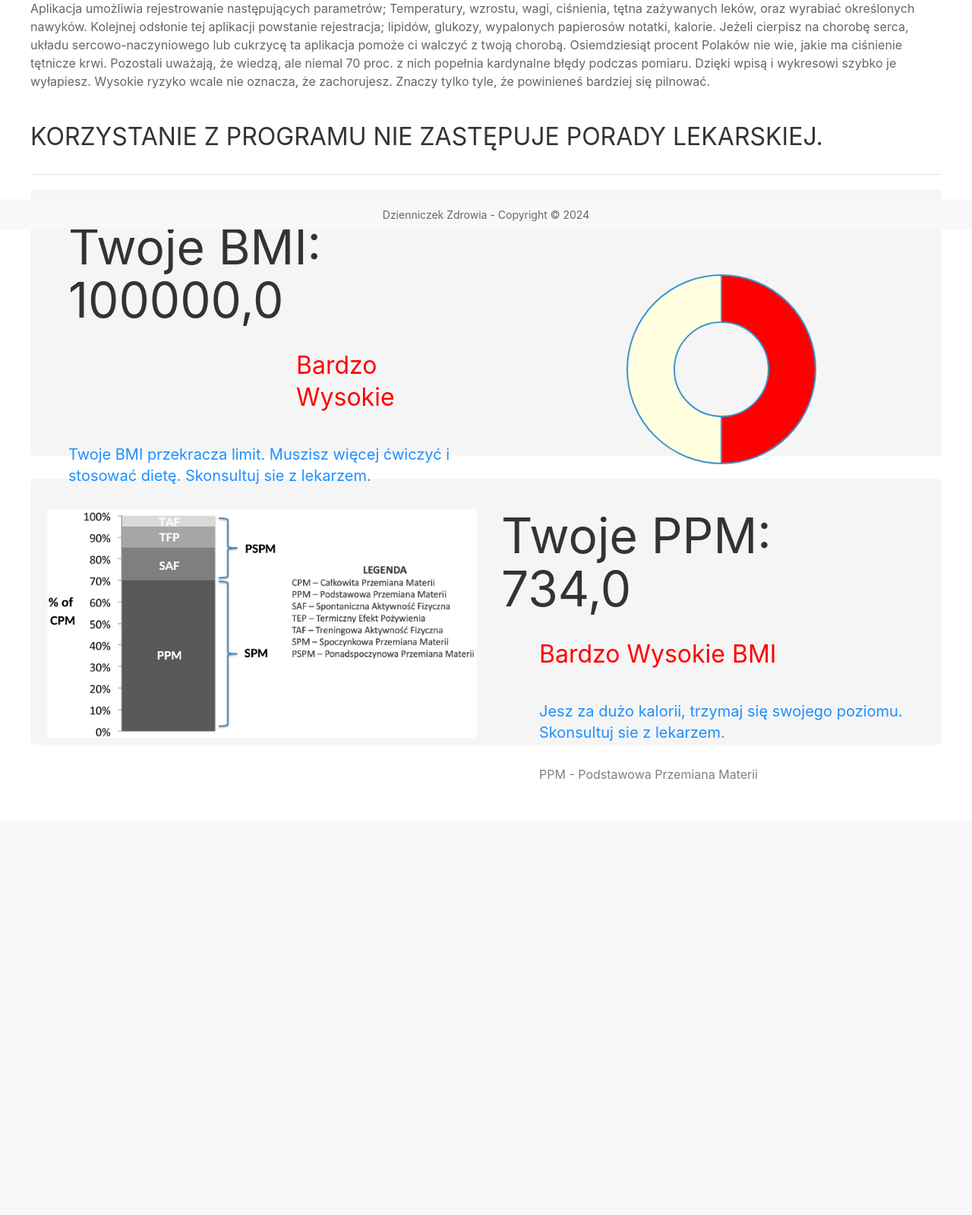
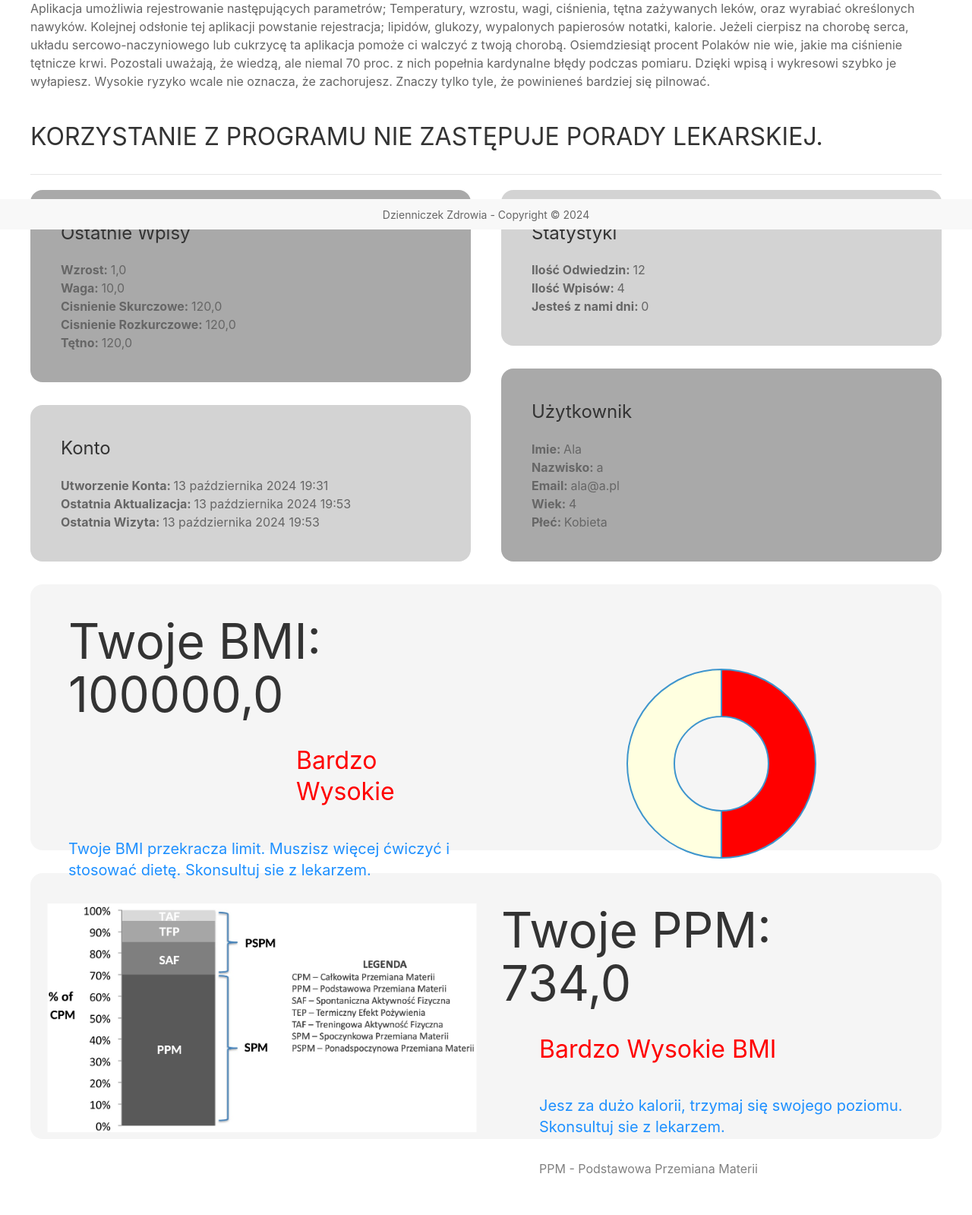
Before and after one commit to YankielG/PP_Journal, a Django app: page /web/ in a window 1280 px wide. Shown: the part 498-2097 px from the top of the page at 76% size. Before the commit the page ends 1524 px from the top, so only its background shows below. Run offline with Django 5.2, Linux system fonts and the light colour scheme; a user stored in the database is signed in; data comes from the database, SQL or seed files in the repository; tables that the repository leaves empty hold one stand-in row (values such as "Sample post").

Commit message:
dodanie podsumowania

```diff
--- a/app_web/templates/app_web/home.html
+++ b/app_web/templates/app_web/home.html
@@ -47,8 +47,75 @@
         <h2>KORZYSTANIE Z PROGRAMU NIE ZASTĘPUJE PORADY LEKARSKIEJ.</h2>
 
         <div style="margin-outside: 40px"><h2 class="uk-heading-divider"></h2></div>
+        <div>
 
-        <div class="uk-border-rounded" style="background-color: #F5F5F5; height: 350px">
+            <div class="uk-child-width-1-2@m" uk-grid>
+                <div>
+                    <div>
+                        <div class="uk-card-body" style="background-color: #A9A9A9; border-radius: 1rem">
+                            <h3 class="uk-card-title">Ostatnie Wpisy</h3>
+                            <span> <b>Wzrost: </b> </span>
+                            <span>{{ last_growth.growth }}</span><br>
+                            <span> <b>Waga: </b> </span>
+                            <span>{{ last_weight.weight }}</span><br>
+                            <span> <b>Cisnienie Skurczowe: </b> </span>
+                            <span>{{ last_pressure.shrink }}</span><br>
+                            <span> <b>Cisnienie Rozkurczowe: </b> </span>
+                            <span>{{ last_pressure.diastole }}</span><br>
+                            <span> <b>Tętno: </b> </span>
+                            <span>{{ last_pressure.pulse }}</span><br>
+                        </div>
+
+                        <div class="uk-padding-small"></div>
+
+                        <div class="uk-card-body" style="background-color: #D3D3D3; border-radius: 1rem">
+                            <h3 class="uk-card-title">Konto</h3>
+                            <span> <b>Utworzenie Konta: </b> </span>
+                            <span>{{ user.date_joined }}</span><br>
+                            <span> <b>Ostatnia Aktualizacja: </b> </span>
+                            <span>{{ user.userprofile.update_date }}</span><br>
+                            <span> <b>Ostatnia Wizyta: </b> </span>
+                            <span>{{ user.last_login }}</span><br>
+                        </div>
+                    </div>
+                </div>
+
+                <div>
+                    <div>
+                        <div class="uk-card-body" style="background-color: #D3D3D3; border-radius: 1rem">
+                            <h3 class="uk-card-title">Statystyki</h3>
+                            <span> <b>Ilość Odwiedzin: </b> </span>
+                            <span>{{ cnt_visits.login_count }}</span><br>
+                            <span> <b>Ilość Wpisów: </b> </span>
+                            <span>{{ total_entries }}</span><br>
+                            <span> <b>Jesteś z nami dni: </b> </span>
+                            <span>{{ date_account }}</span><br>
+                        </div>
+
+                        <div class="uk-padding-small"></div>
+
+                        <div class="uk-card-body" style="background-color: #A9A9A9; border-radius: 1rem">
+                            <h3 class="uk-card-title">Użytkownik</h3>
+                            <span> <b>Imie: </b> </span>
+                            <span>{{ user.first_name }}</span><br>
+                            <span> <b>Nazwisko: </b> </span>
+                            <span>{{ user.last_name }}</span><br>
+                            <span> <b>Email: </b> </span>
+                            <span>{{ user.email }}</span><br>
+                            <span> <b>Wiek: </b> </span>
+                            <span>{{ age }}</span><br>
+                            <span> <b>Płeć: </b> </span>
+                            <span>{{ user.userprofile.gender }}</span><br>
+                    </div>
+                </div>
+            </div>
+
+
+        </div>
+
+        <div class="uk-padding-small"></div>
+
+        <div style="background-color: #F5F5F5; height: 350px; border-radius: 1rem">
 
             <div class="uk-grid">
                 <div class="uk-width-1-2">
@@ -107,7 +174,7 @@
 
         <div class="uk-padding-small"></div>
 
-        <div class="uk-border-rounded" style="background-color: #F5F5F5; height: 350px">
+        <div style="background-color: #F5F5F5; height: 350px; border-radius: 1rem">
 
             <div class="uk-grid">
                 <div class="uk-width-1-2">
--- a/app_web/views.py
+++ b/app_web/views.py
@@ -22,6 +22,7 @@ from django.contrib.auth import update_session_auth_hash, get_user_model, authen
 
 from django.contrib import messages
 
+
 @login_required
 def info(request):
     logged_user = request.user
@@ -29,7 +30,7 @@ def info(request):
         'time_value': datetime.now().strftime("%Y-%m-%dT%H:%M"),
         'message': ''
     }
-    return  render(request, 'app_web/info.html', context)
+    return render(request, 'app_web/info.html', context)
 
 
 def error(request):
@@ -37,13 +38,15 @@ def error(request):
         'time_value': datetime.now().strftime("%Y-%m-%d  %H:%M"),
         'message': ''
     }
-    return  render(request, '404.html', context)
+    return render(request, '404.html', context)
+
 
 @login_required
 def home(request):
     logged_user = request.user
     last_login = logged_user.last_login
     date_joined = logged_user.date_joined
+    cnt_visits = LoginHistory.objects.filter(user=logged_user).aggregate(login_count=Count('login_date'))
 
     user_profile = UserProfile.objects.get(user=logged_user)
     gender = user_profile.gender
@@ -51,16 +54,34 @@ def home(request):
 
     today = datetime.now()
     age = today.year - birthday.year - ((today.month, today.day) < (birthday.month, birthday.day))
+    date_account = today.year - date_joined.year - ((today.month, today.day) < (date_joined.month, date_joined.day))
 
     found_growth = Growth.objects.filter(owner=logged_user)
     found_pressure = Pressure.objects.filter(owner=logged_user)
     found_pulse = Pulse.objects.filter(owner=logged_user)
     found_weight = Weight.objects.filter(owner=logged_user)
 
+    total_entries = found_growth.count() + found_pressure.count() + found_pulse.count() + found_weight.count()
+
+    if found_growth:
+        last_growth = Growth.objects.latest("creation_date")
+    else:
+        last_growth = None
+    if found_pressure:
+        last_pressure = Pressure.objects.latest("creation_date")
+    else:
+        last_pressure = None
+    if found_pulse:
+        last_pulse = Pulse.objects.latest("creation_date")
+    else:
+        last_pulse = None
+    if found_weight:
+        last_weight = Weight.objects.latest('creation_date')
+    else:
+        last_weight = None
+
     if found_weight and found_growth:
-        last_weight = Weight.objects.latest('creation_date')
-        last_growth = Growth.objects.latest("creation_date")
-        bmi_value = float(round(last_weight.weight / (last_growth.growth/100 * last_growth.growth/100), 2))
+        bmi_value = float(round(last_weight.weight / (last_growth.growth / 100 * last_growth.growth / 100), 2))
         value_chart = 50 - bmi_value
         chart = [bmi_value, value_chart]
         if gender == 'Mężczyzna':
@@ -89,7 +110,7 @@ def home(request):
 
     if bmi_value < 5:
         pass
-    elif bmi_value < 18.5 :
+    elif bmi_value < 18.5:
         bmi_rate = 'Niskie'
         ppm_rate = 'Niskie BMI'
         bmi_color = '#0000FF'
@@ -114,8 +135,12 @@ def home(request):
         bmi_comment = 'Twoje BMI przekracza limit. Muszisz więcej ćwiczyć i stosować dietę. Skonsultuj sie z lekarzem.'
         ppm_comment = 'Jesz za dużo kalorii, trzymaj się swojego poziomu. Skonsultuj sie z lekarzem.'
 
-
     context = {
+        'logged_user': logged_user,
+        'date_account': date_account,
+        'cnt_visits': cnt_visits,
+        'total_entries': total_entries,
+        'age': age,
         'chart': chart,
         'bmi_value': bmi_value,
         'ppm_value': ppm_value,
@@ -124,5 +149,10 @@ def home(request):
         'bmi_color': bmi_color,
         'bmi_comment': bmi_comment,
         'ppm_comment': ppm_comment,
+        'last_growth': last_growth,
+        'last_weight': last_weight,
+        'last_pressure': last_pressure,
+        'last_pulse': last_pulse,
+
     }
-    return  render(request, 'app_web//home.html', context)
+    return render(request, 'app_web//home.html', context)
```
